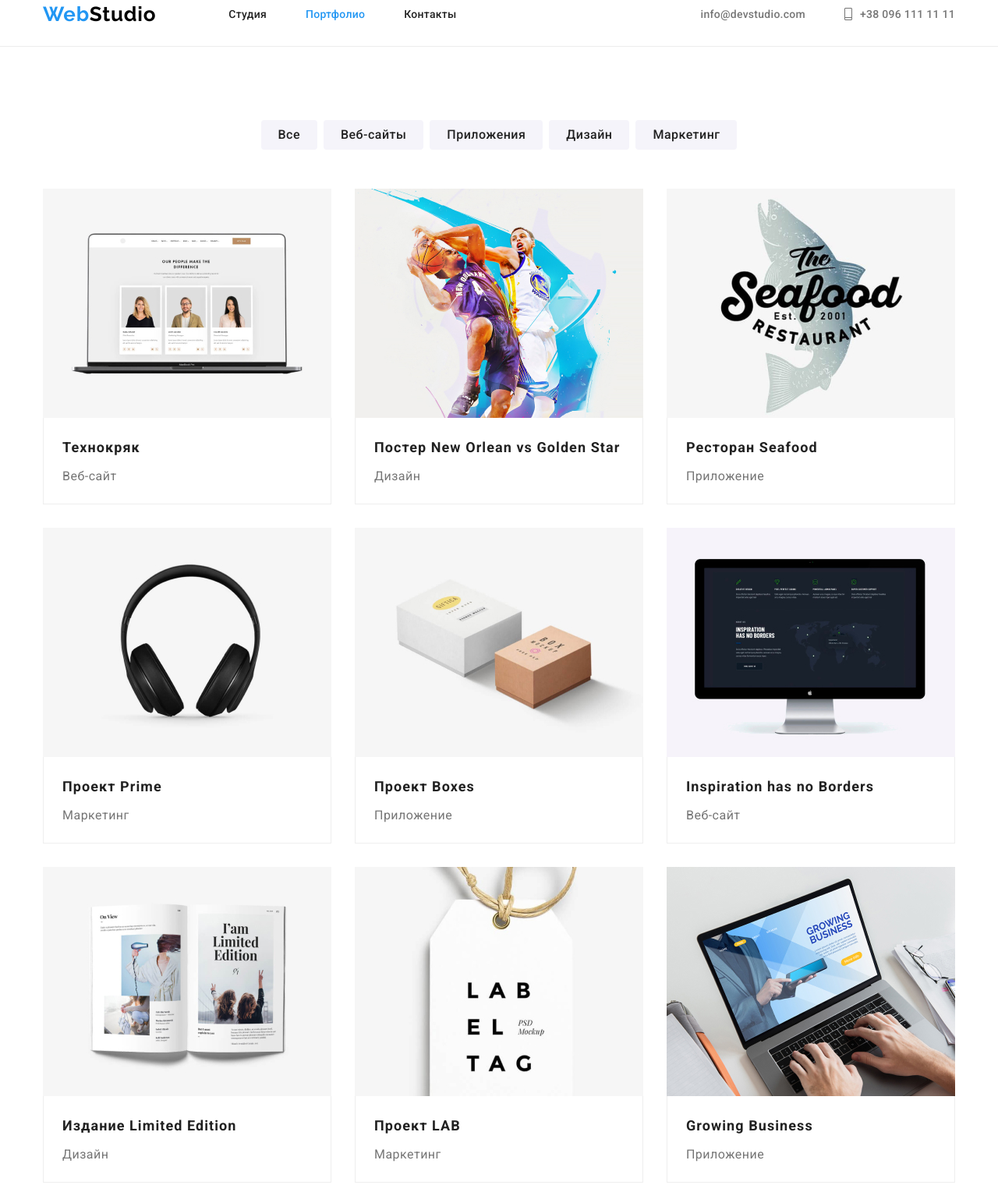
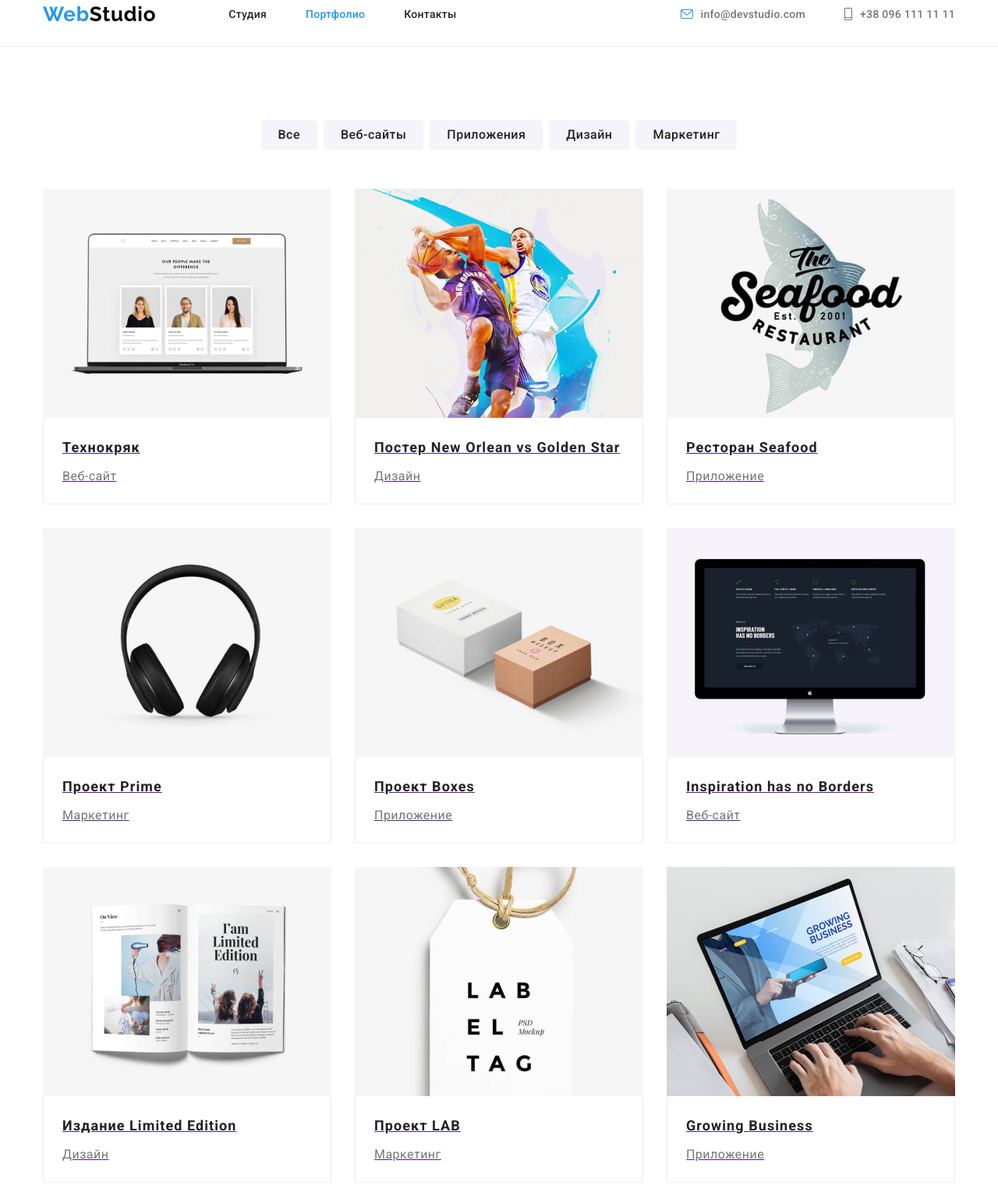
Before and after one commit to Vladimir14Kostenko/goit-markup-hw-04, a plain HTML site: page portfolio.html in a window 1280 px wide. Shown: the part 22-1542 px from the top of the page at 78% size. Drawn offline with nearby package versions, Linux system fonts and the light colour scheme.

Commit message:
Update portfolio.html

```diff
--- a/portfolio.html
+++ b/portfolio.html
@@ -36,7 +36,7 @@
                 <li class="contacts-item mail">
                     <a class="contacts-link link" href="mailto:info@devstudio.com">
                         <svg class="contacts-logo-svg" width="16" height="12">
-                            <use href="./images/symbol-defs.svg#icon-envelope"></use>
+                            <use href="./images/symbol-defs.svg#icon-mail"></use>
                         </svg>info@devstudio.com</a>
                 </li>
 
@@ -74,7 +74,7 @@
                 <!--Галерея фото-->
                 <ul class="photo-list">
                     <li class="photo">
-                        <a class="link" href="">
+                        <a class="photo-link" href="">
                             <img src="./images/notebook.jpg" alt="technokryak" width="370" height="294" />
                             <div class="border">
                                 <h2 class="portfolio-items">Технокряк</h2>
@@ -83,7 +83,7 @@
                         </a>
                     </li>
                     <li class="photo">
-                        <a class="link" href="">
+                        <a class="photo-link" href="">
                             <img src="./images/basketball.jpg" alt="poster-new-orlean-vs-srat" width="370"
                                 height="294" />
                             <div class="border">
@@ -93,7 +93,7 @@
                         </a>
                     </li>
                     <li class="photo">
-                        <a class="link" href="">
+                        <a class="photo-link" href="">
                             <img src="./images/restaurant.jpg" alt="seafood" width="370" height="294" />
                             <div class="border">
                                 <h2 class="portfolio-items">Ресторан Seafood</h2>
@@ -102,7 +102,7 @@
                         </a>
                     </li>
                     <li class="photo">
-                        <a class="link" href="">
+                        <a class="photo-link" href="">
                             <img src="./images/headphones.jpg" alt="project-prime" width="370" height="294" />
                             <div class="border">
                                 <h2 class="portfolio-items">Проект Prime</h2>
@@ -111,7 +111,7 @@
                         </a>
                     </li>
                     <li class="photo">
-                        <a class="link" href="">
+                        <a class="photo-link" href="">
                             <img src="./images/boxes.jpg" alt="project-boxes" width="370" height="294" />
                             <div class="border">
                                 <h2 class="portfolio-items">Проект Boxes</h2>
@@ -120,7 +120,7 @@
                         </a>
                     </li>
                     <li class="photo">
-                        <a class="link" href="">
+                        <a class="photo-link" href="">
                             <img src="./images/monitor.jpg" alt="isipiration-has-no-border" width="370" height="294" />
                             <div class="border">
                                 <h2 class="portfolio-items">Inspiration has no Borders</h2>
@@ -129,7 +129,7 @@
                         </a>
                     </li>
                     <li class="photo">
-                        <a class="link" href="">
+                        <a class="photo-link" href="">
                             <img src="./images/book.jpg" alt="limited-edition" width="370" height="294" />
                             <div class="border">
                                 <h2 class="portfolio-items">Издание Limited Edition</h2>
@@ -138,7 +138,7 @@
                         </a>
                     </li>
                     <li class="photo">
-                        <a class="link" href="">
+                        <a class="photo-link" href="">
                             <img src="./images/labeltag.jpg" alt="project-lab" width="370" height="294" />
                             <div class="border">
                                 <h2 class="portfolio-items">Проект LAB</h2>
@@ -147,7 +147,7 @@
                         </a>
                     </li>
                     <li class="photo">
-                        <a class="link" href="">
+                        <a class="photo-link" href="">
                             <img src="./images/growingbusiness.jpg" alt="growing-business" width="370" height="294" />
                             <div class="border">
                                 <h2 class="portfolio-items">Growing Business</h2>
@@ -177,6 +177,7 @@
                 </ul>
             </address>
         </div>
+
     <div class="footer-section-subscribe">
         <h2 class="subscribe-title">Присоединяйтесь</h2>
         <ul class="subscribe-list">
```
